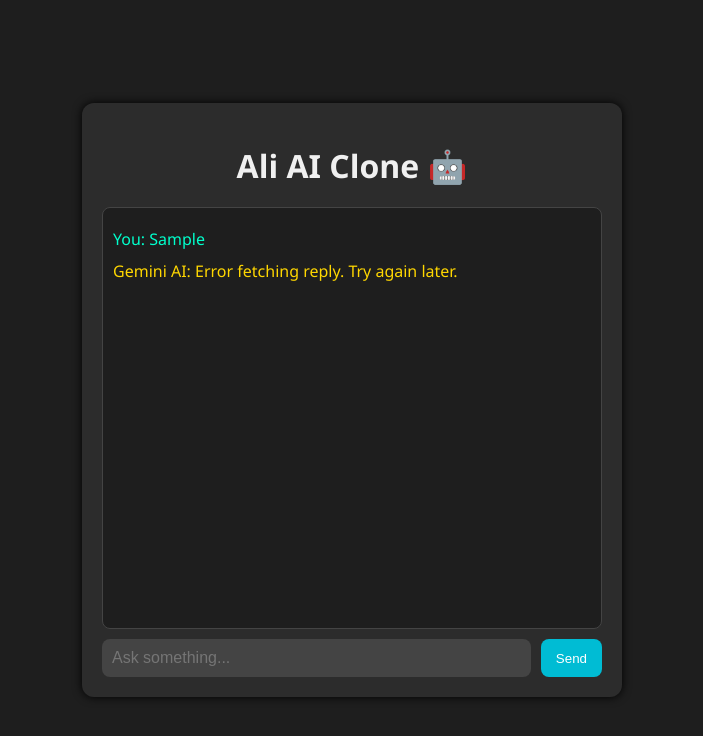
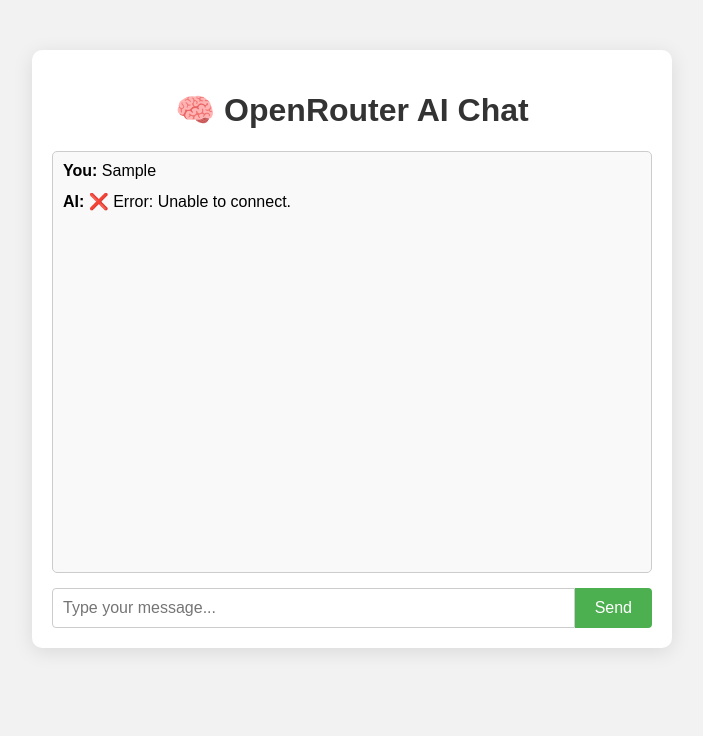
Before and after one commit to alijandeveloper/chatbot, a plain HTML site: page index.html in a window 1280 px wide. Both pictures are taken after typing "Sample" into the empty fields and a click on the button "Send". Shown: the whole page, without its empty margins (288-991 px from the left). Drawn offline with Linux system fonts and the light colour scheme; no server answers.

Commit message:
error fix

```diff
--- a/index.html
+++ b/index.html
@@ -3,17 +3,16 @@
 <head>
   <meta charset="UTF-8" />
   <meta name="viewport" content="width=device-width, initial-scale=1.0"/>
-  <title>ALI AI Clone 🤖</title>
-  <link rel="stylesheet" href="style.css" />
+  <title>OpenRouter AI Chat</title>
+  <link rel="stylesheet" href="style.css">
+
 </head>
 <body>
-  <div class="container">
-    <h1>Ali AI Clone 🤖</h1>
-    <div class="chat-box" id="chat-box">
-      <!-- Messages will appear here -->
-    </div>
+  <div class="chat-container">
+    <h1>🧠 OpenRouter AI Chat</h1>
+    <div id="chat-box" class="chat-box"></div>
     <div class="input-area">
-      <input type="text" id="user-input" placeholder="Ask something..." />
+      <input type="text" id="user-input" placeholder="Type your message..." />
       <button onclick="sendMessage()">Send</button>
     </div>
   </div>
--- a/script.js
+++ b/script.js
@@ -1,45 +1,47 @@
-const apiKey = "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";
-
  const chatBox = document.getElementById("chat-box");
     const userInput = document.getElementById("user-input");
 
+    const apiKey = "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";
+    const apiUrl = "https://openrouter.ai/api/v1/chat/completions";
+
     async function sendMessage() {
-  const input = userInput.value.trim();
-  if (!input) return;
+      const message = userInput.value.trim();
+      if (!message) return;
 
-  appendMessage("You", input, "user");
+      appendMessage("You", message);
       userInput.value = "";
 
       try {
-    const response = await fetch("https://openrouter.ai/api/v1/chat/completions", {
+        const response = await fetch(apiUrl, {
           method: "POST",
           headers: {
+            "Content-Type": "application/json",
             "Authorization": `Bearer ${apiKey}`,
-        "Content-Type": "application/json"
+            "HTTP-Referer": "https://your-site.com",  // Change this to your domain if hosting
+            "X-Title": "My Chatbot"
           },
           body: JSON.stringify({
-        model: "openai/gpt-3.5-turbo",
+            model: "openai/gpt-3.5-turbo",  // You can also try: "mistralai/mixtral-8x7b", "meta-llama/llama-3-70b-instruct"
             messages: [
               { role: "system", content: "You are a helpful assistant." },
-          { role: "user", content: input }
+              { role: "user", content: message }
             ]
           })
         });
 
         const data = await response.json();
-    const reply = data.choices?.[0]?.message?.content || "No reply";
-
-    appendMessage("Gemini AI", reply, "bot");
+        const reply = data.choices?.[0]?.message?.content || "⚠️ No response";
+        appendMessage("AI", reply);
       } catch (error) {
-    appendMessage("Gemini AI", "Error fetching reply. Try again later.", "bot");
-    console.error(error);
+        console.error("Error:", error);
+        appendMessage("AI", "❌ Error: Unable to connect.");
       }
     }
 
-function appendMessage(sender, text, className) {
-  const messageDiv = document.createElement("div");
-  messageDiv.classList.add("message", className);
-  messageDiv.textContent = `${sender}: ${text}`;
-  chatBox.appendChild(messageDiv);
+    function appendMessage(sender, text) {
+      const msg = document.createElement("div");
+      msg.className = "message";
+      msg.innerHTML = `<strong>${sender}:</strong> ${text}`;
+      chatBox.appendChild(msg);
       chatBox.scrollTop = chatBox.scrollHeight;
     }
--- a/style.css
+++ b/style.css
@@ -1,76 +1,63 @@
  body {
       margin: 0;
-  padding: 0;
-  font-family: "Segoe UI", Tahoma, Geneva, Verdana, sans-serif;
-  background-color: #1e1e1e;
-  color: #f0f0f0;
-  display: flex;
-  justify-content: center;
-  align-items: center;
-  height: 100vh;
+      font-family: Arial, sans-serif;
+      background: #f2f2f2;
     }
 
-.container {
-  width: 100%;
-  max-width: 500px;
-  background-color: #2c2c2c;
+    .chat-container {
+      max-width: 600px;
+      margin: 50px auto;
+      background: #fff;
+      border-radius: 10px;
+      box-shadow: 0 4px 20px rgba(0, 0, 0, 0.1);
       padding: 20px;
-  border-radius: 12px;
-  box-shadow: 0 0 10px #000;
     }
 
     h1 {
       text-align: center;
-  margin-bottom: 20px;
+      color: #333;
     }
 
     .chat-box {
-  background: #1e1e1e;
       height: 400px;
       overflow-y: auto;
+      border: 1px solid #ccc;
       padding: 10px;
-  border: 1px solid #444;
-  border-radius: 8px;
-  margin-bottom: 10px;
+      margin-bottom: 15px;
+      background: #f9f9f9;
+      border-radius: 5px;
     }
 
     .message {
-  margin: 10px 0;
+      margin-bottom: 12px;
     }
 
-.user {
-  color: #00ffcc;
-}
-
-.bot {
-  color: #ffd700;
+    .message strong {
+      color: #000;
     }
 
     .input-area {
       display: flex;
-  gap: 10px;
     }
 
-input[type="text"] {
+    #user-input {
       flex: 1;
       padding: 10px;
-  border: none;
-  border-radius: 8px;
-  background: #444;
-  color: #fff;
       font-size: 16px;
+      border: 1px solid #ccc;
+      border-radius: 4px 0 0 4px;
     }
 
     button {
-  padding: 10px 15px;
-  background-color: #00bcd4;
+      padding: 10px 20px;
       border: none;
-  border-radius: 8px;
+      background-color: #4CAF50;
       color: white;
+      font-size: 16px;
       cursor: pointer;
-  transition: background-color 0.3s ease;
+      border-radius: 0 4px 4px 0;
     }
 
     button:hover {
-  background-color: #0097a7;
+      background-color: #45a049;
     }
```
Lines whose indentation alone changed are shown as unchanged.
